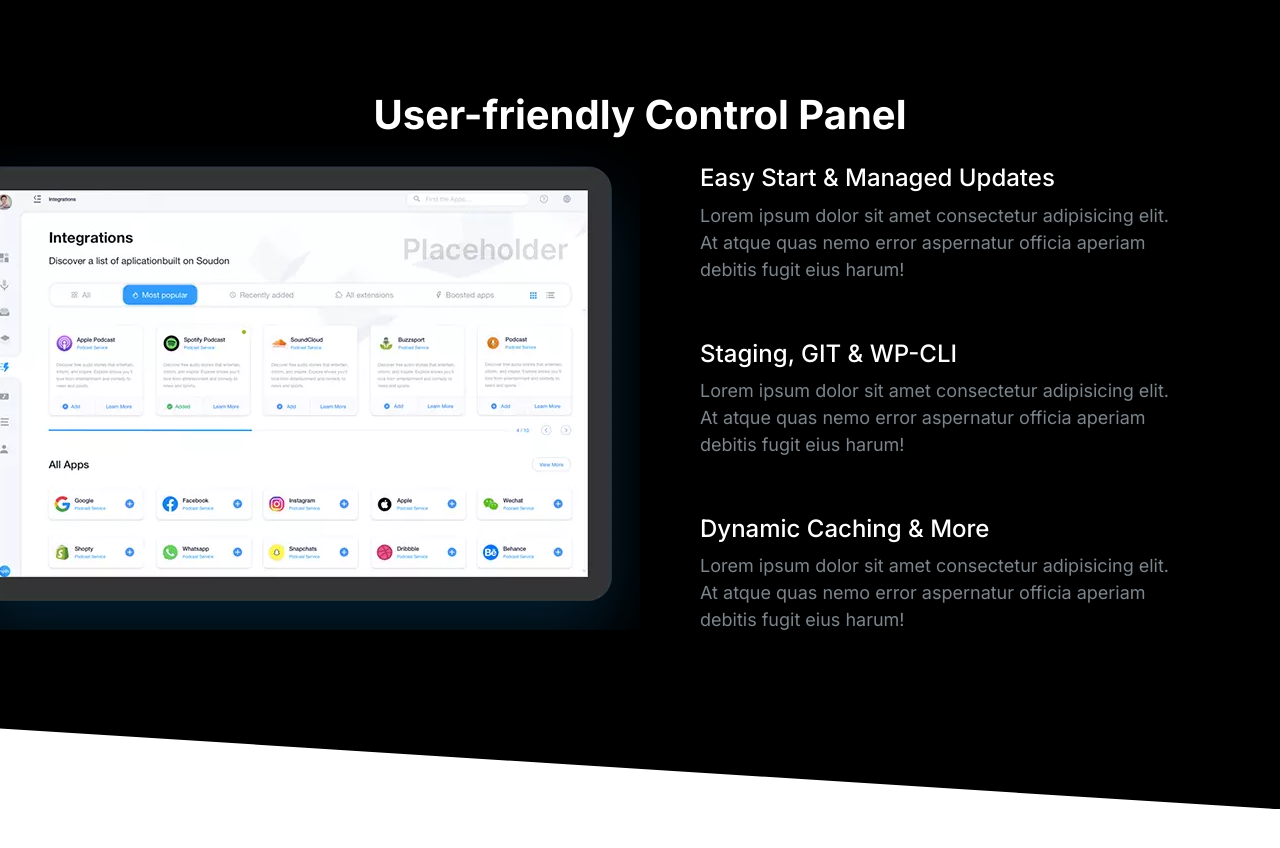
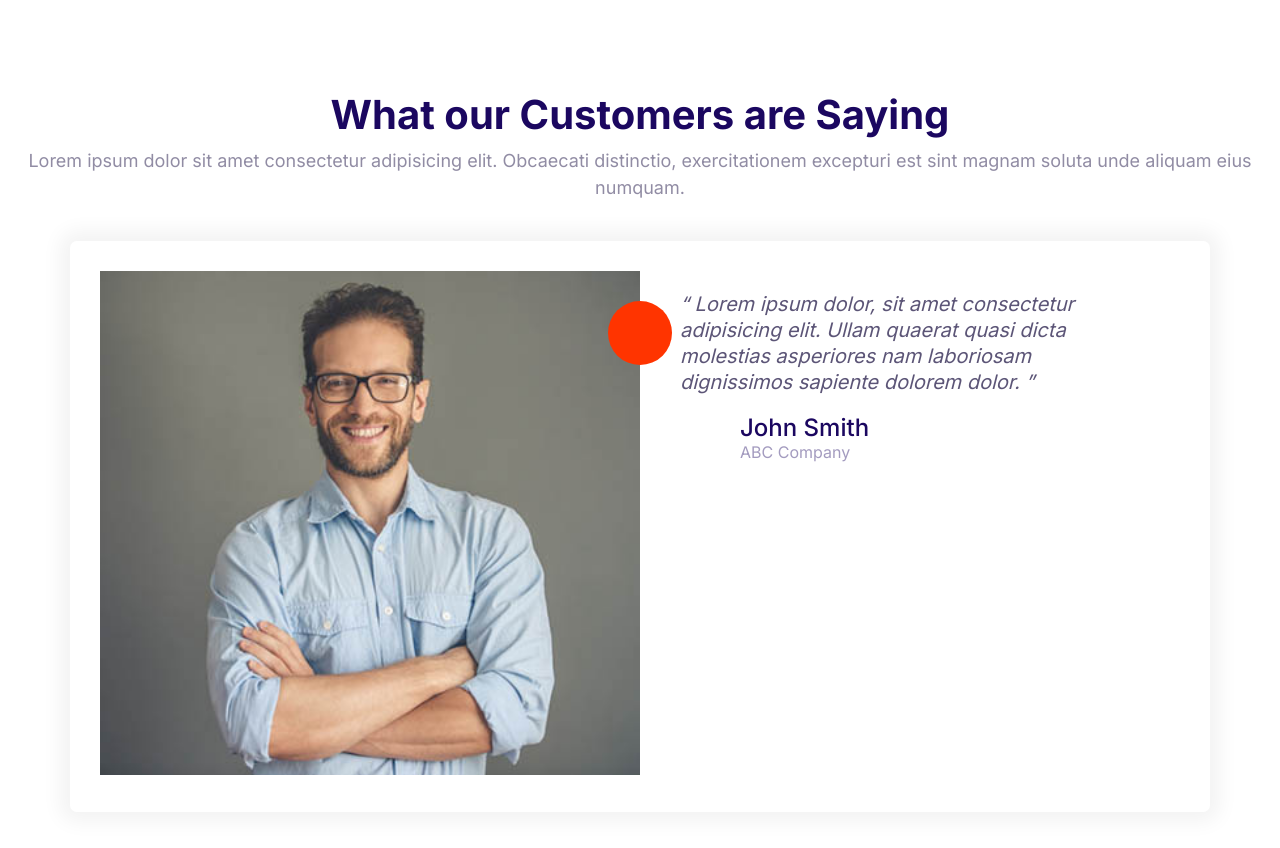
Before and after one commit to Aadil4u/Aadily, a plain HTML site: page index.html in a window 1280 px wide. Before the commit the page ends 809 px from the top, so only its background shows below. Drawn offline with Linux system fonts and the light colour scheme.

Commit message:
created testimonial block

```diff
--- a/css/styles.css
+++ b/css/styles.css
@@ -640,6 +640,7 @@ a {
 
 .block__header {
   text-align: center;
+  margin-bottom: 4rem;
 }
 
 .container {
--- a/index.html
+++ b/index.html
@@ -14,75 +14,51 @@
     <title>Document</title>
   </head>
   <body>
-    <section class="block block--dark block--skewed-right block-showcase">
+    <section class="block">
       <header class="block__header">
-        <h2>User-friendly Control Panel</h2>
+        <h2>What our Customers are Saying</h2>
+        <p>
+          Lorem ipsum dolor sit amet consectetur adipisicing elit. Obcaecati
+          distinctio, exercitationem excepturi est sint magnam soluta unde
+          aliquam eius numquam.
+        </p>
       </header>
-      <div class="container grid grid--1x2">
-        <picture class="block-showcase__image">
-          <source
-            type="image/webp"
-            srcset="images/ipad.webp 1x, images/ipad@2x.webp 2x"
+      <div class="container">
+        <div class="card testimonial">
+          <div class="grid grid--1x2">
+            <div class="testimonial__image">
+              <img
+                src="images/testimonial.jpg"
+                alt="A Happy, Smiling Customer"
               />
-          <source
-            type="image/png"
-            srcset="images/ipad.png 1x, images/ipad@2x.png 2x"
-          />
-          <img src="images/ipad.png" alt="" />
-        </picture>
-        <ul class="list">
-          <li>
+              <span class="icon-container icon-container--accent">
+                <svg class="icon icon--white icon--small">
+                  <use xlink:href="images/sprite.svg#quotes"></use>
+                </svg>
+              </span>
+            </div>
+            <blockquote class="quote">
+              <p class="quote__text">
+                Lorem ipsum dolor, sit amet consectetur adipisicing elit. Ullam
+                quaerat quasi dicta molestias asperiores nam laboriosam
+                dignissimos sapiente dolorem dolor.
+              </p>
+              <footer>
                 <div class="media">
                   <div class="media__image">
-                <svg class="icon icon--primary">
-                  <use xlink:href="images/sprite.svg#snap"></use>
+                    <svg class="icon icon--primary quote__line">
+                      <use xlink:href="images/sprite.svg#line"></use>
                     </svg>
                   </div>
                   <div class="media__body">
-                <h3 class="media__title">Easy Start & Managed Updates</h3>
-                <p>
-                  Lorem ipsum dolor sit amet consectetur adipisicing elit. At
-                  atque quas nemo error aspernatur officia aperiam debitis fugit
-                  eius harum!
-                </p>
+                    <h3 class="media__title quote__author">John Smith</h3>
+                    <p class="quote__organization">ABC Company</p>
                   </div>
                 </div>
-          </li>
-          <li>
-            <div class="media">
-              <div class="media__image">
-                <svg class="icon icon--primary">
-                  <use xlink:href="images/sprite.svg#growth"></use>
-                </svg>
-              </div>
-              <div class="media__body">
-                <h3 class="media__title">Staging, GIT & WP-CLI</h3>
-                <p>
-                  Lorem ipsum dolor sit amet consectetur adipisicing elit. At
-                  atque quas nemo error aspernatur officia aperiam debitis fugit
-                  eius harum!
-                </p>
+              </footer>
+            </blockquote>
           </div>
         </div>
-          </li>
-          <li>
-            <div class="media">
-              <div class="media__image">
-                <svg class="icon icon--primary">
-                  <use xlink:href="images/sprite.svg#wordpress"></use>
-                </svg>
-              </div>
-              <div class="media__body">
-                <h3 class="media__title">Dynamic Caching & More</h3>
-                <p>
-                  Lorem ipsum dolor sit amet consectetur adipisicing elit. At
-                  atque quas nemo error aspernatur officia aperiam debitis fugit
-                  eius harum!
-                </p>
-              </div>
-            </div>
-          </li>
-        </ul>
       </div>
     </section>
     <script src="js/main.js"></script>
```
Also changed, not shown: components/testimonial-block.html (added, +44 -0 lines), components/testimonial.html (+3 -5 lines). Lines whose indentation alone changed are shown as unchanged.
